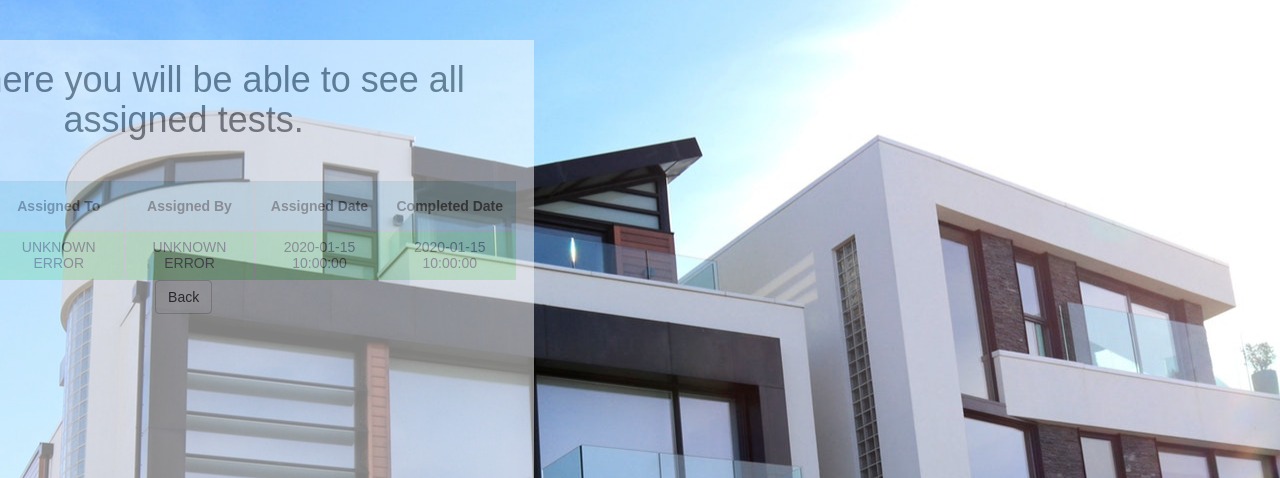
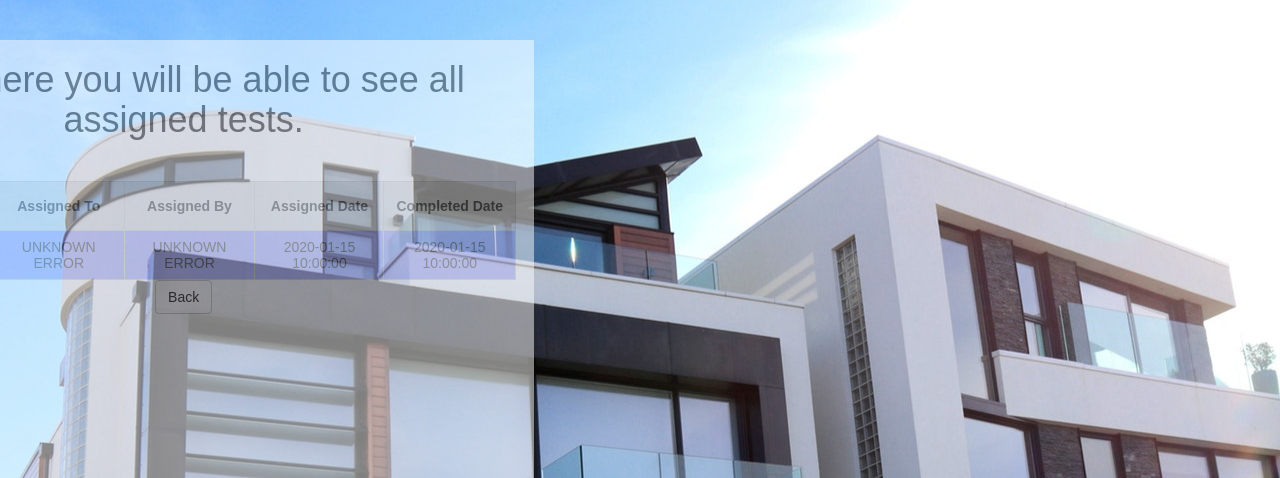
Before and after one commit to DmitriyKom/ABCDY, a PHP site: page /ShowAllAssignedTest.php in a window 1280 px wide. Shown: the top 478 px of the page. Run offline with PHP 8.4, Linux system fonts and the light colour scheme; a user stored in the database is signed in; data comes from the database, SQL or seed files in the repository; tables that the repository leaves empty hold one stand-in row (values such as "Sample post").

Commit message:
colors of table's rows changed

```diff
--- a/wrapper/Header.php
+++ b/wrapper/Header.php
@@ -47,12 +47,20 @@
 
         }
 
-        tr:nth-child(even) {
-            background-color: lightgreen;
+        /*tr:nth-child(even) {
+            background-color: white;
 				opacity: 0.6;
         }
         tr:nth-child(odd) {
-            background-color: lightblue;
+            background-color: #dddddd;
+				opacity: 0.6;
+        }*/
+		  tr:nth-child(even) {
+            background-color: #8A90FF;
+				opacity: 0.6;
+        }
+        tr:nth-child(odd) {
+            background-color: #dddddd;
 				opacity: 0.6;
         }
         .page-header{
@@ -60,9 +68,9 @@
             text-decoration: none;
             opacity: 0.5;
         }
-		 a {
-
-		 }
+        a{
+				color: red;
+        }
         a:hover{
             text-decoration: none;
             background-color: lightblue;
```
